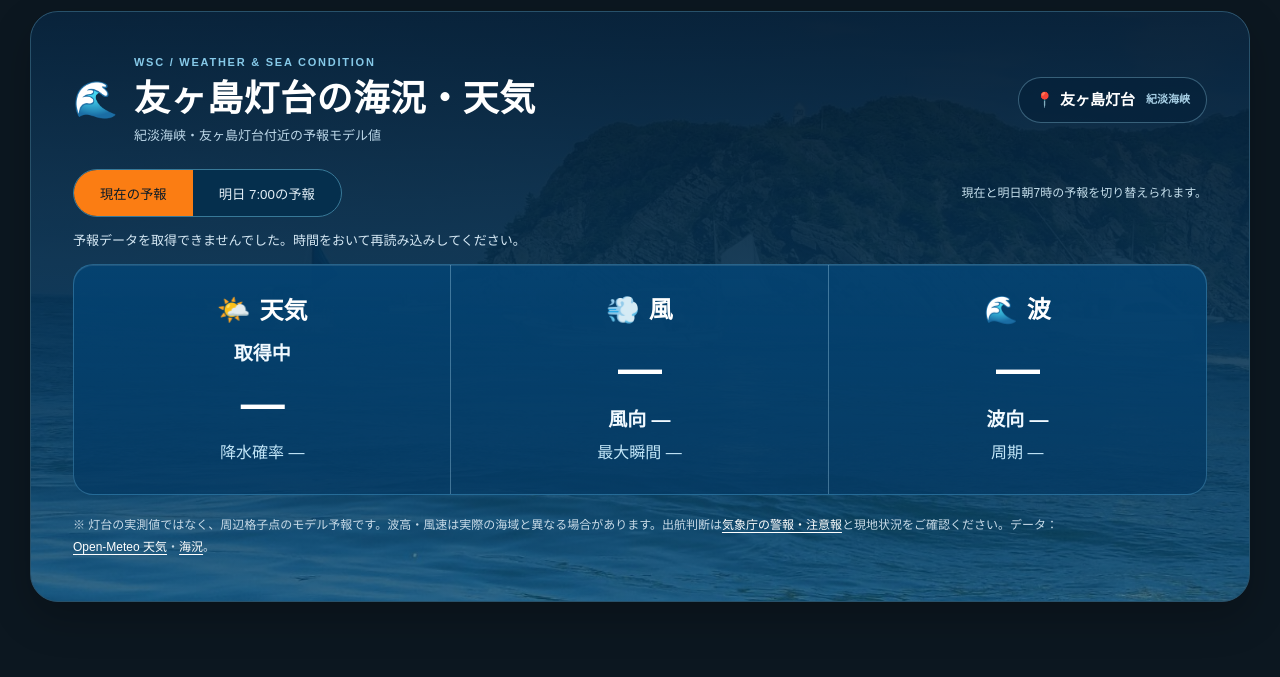
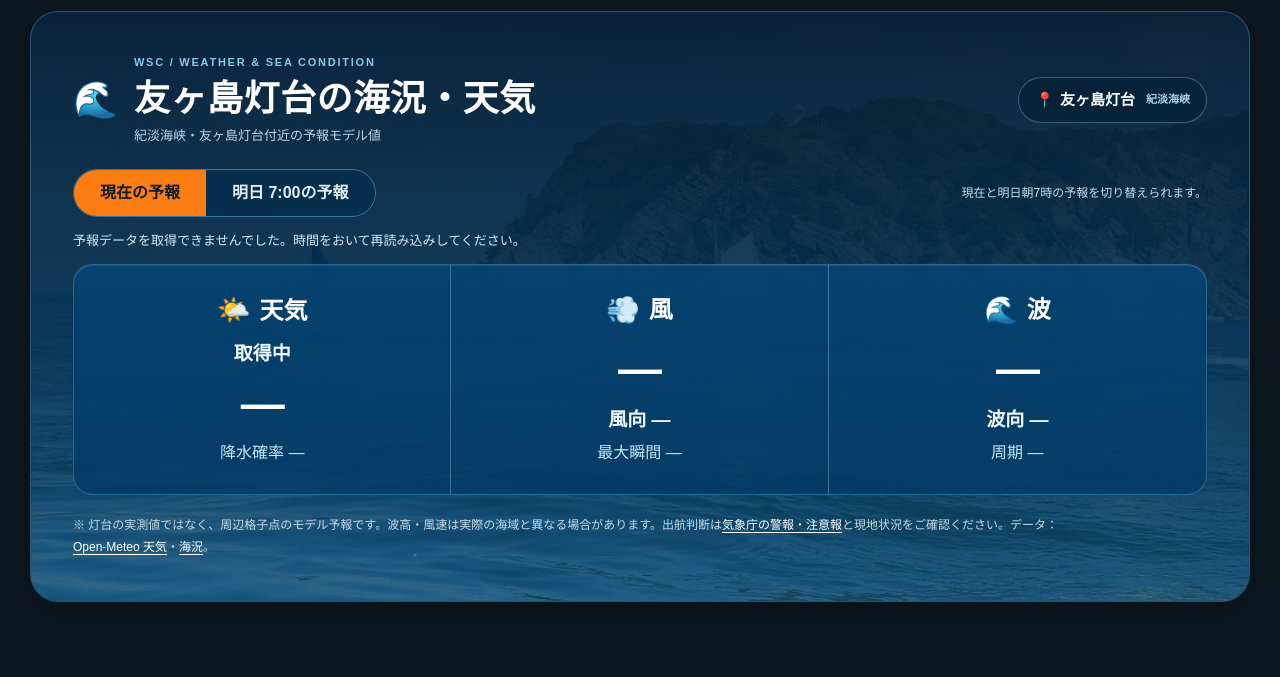
Before and after one commit to oosaka0123-sudo/wakayama-saika-club, a PHP site: page / in a window 1280 px wide. Shown: the part 1138-1815 px from the top of the page. Run offline with PHP 8.4, Linux system fonts and the light colour scheme.

Commit message:
fix(weather): use valid font properties for forecast tabs

```diff
--- a/css/sea-forecast.css
+++ b/css/sea-forecast.css
@@ -12,7 +12,7 @@
 .sea-forecast .sf-location small{color:#a7cfe5;font-size:11px;font-weight:650;padding-left:5px}
 .sea-forecast .sf-toolbar{display:flex;align-items:center;justify-content:space-between;flex-wrap:wrap;gap:14px;margin:0 0 14px}
 .sea-forecast .sf-tabs{display:inline-flex;gap:0;max-width:100%;border:1px solid #387998;border-radius:999px;overflow:hidden;background:#052f4d}
-.sea-forecast .sf-tabs button{display:inline-flex;align-items:center;justify-content:center;min-height:46px;padding:9px clamp(14px,2.3vw,26px);border:0;background:transparent;color:#e2eef6;font:900 clamp(13px,1.7vw,16px)/1.3 inherit;cursor:pointer;white-space:nowrap}
+.sea-forecast .sf-tabs button{display:inline-flex;align-items:center;justify-content:center;min-height:46px;padding:9px clamp(14px,2.3vw,26px);border:0;background:transparent;color:#e2eef6;font-family:inherit;font-weight:900;font-size:clamp(13px,1.7vw,16px);line-height:1.3;cursor:pointer;white-space:nowrap}
 .sea-forecast .sf-tabs button[aria-pressed="true"]{background:#fb7d13;color:#0b1b28}
 .sea-forecast .sf-tabs button:focus-visible{outline:3px solid #fff;outline-offset:-4px}
 .sea-forecast .sf-info{margin:0;color:#c5dfec;font-size:12px;line-height:1.5}
```
